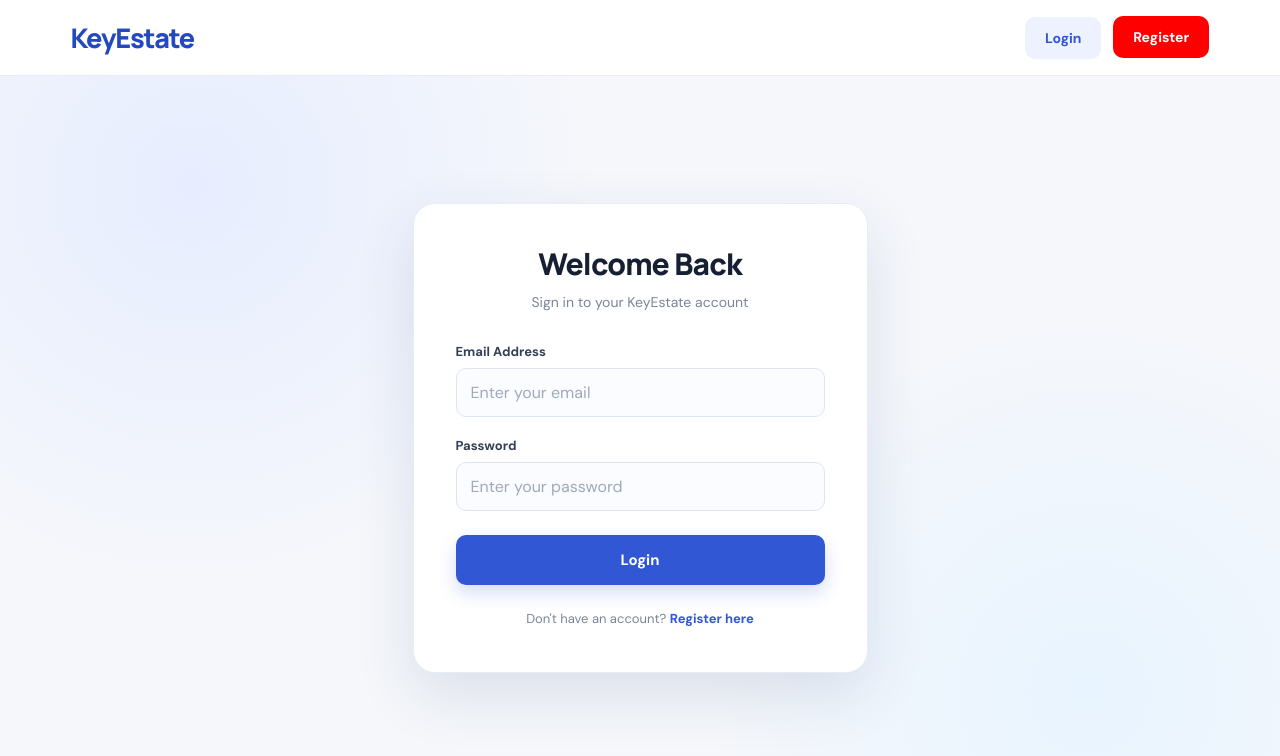
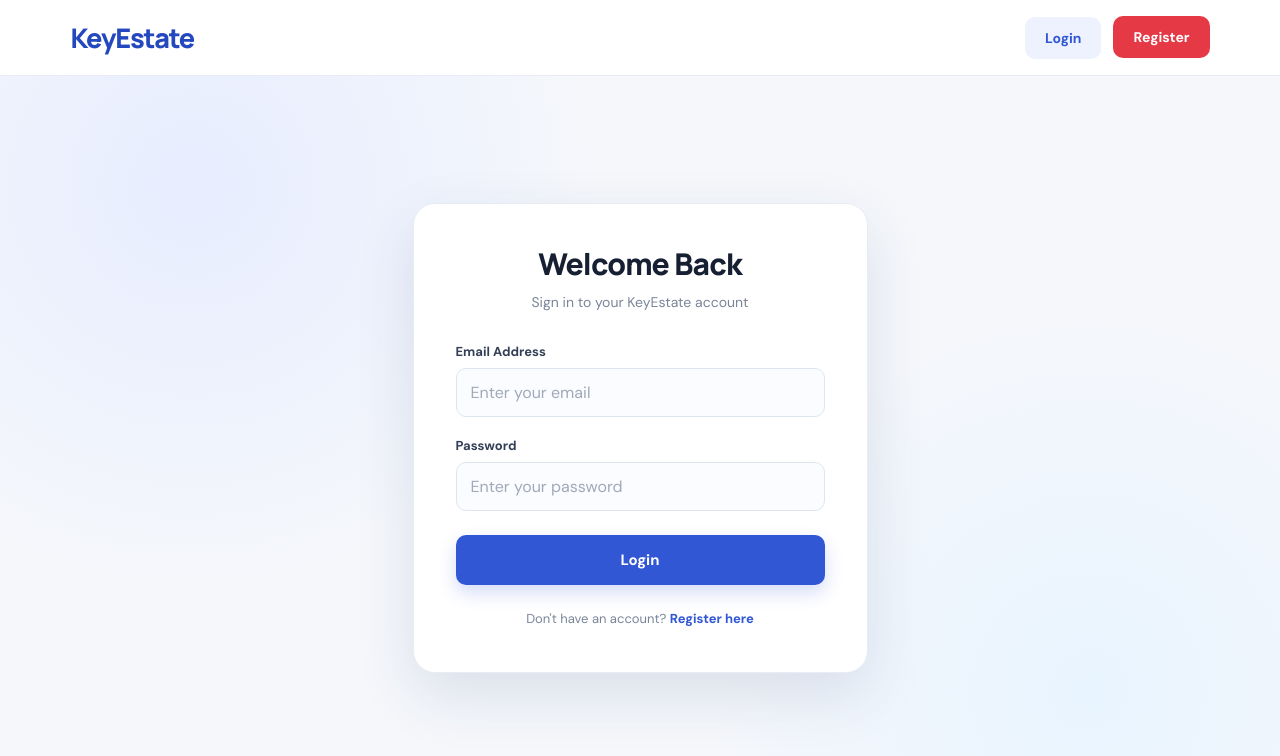
Before and after one commit to maheshh2794/KeyEstate, a React (Vite) app in the folder ks_frontend/: page / in a window 1280 px wide. In both pictures the pointer is over the link "Register". Shown: the top 756 px of the page. Built offline with nearby package versions, Linux system fonts and the light colour scheme.

Commit message:
Change hover background color for nav buttons

```diff
--- a/ks_frontend/src/components/nav/nav.css
+++ b/ks_frontend/src/components/nav/nav.css
@@ -62,7 +62,7 @@
 
 .nav-register:hover,
 .nav-logout:hover {
-  background: red;
+  background: #e63946;
   transform: translateY(-1px);
 }
 
```
